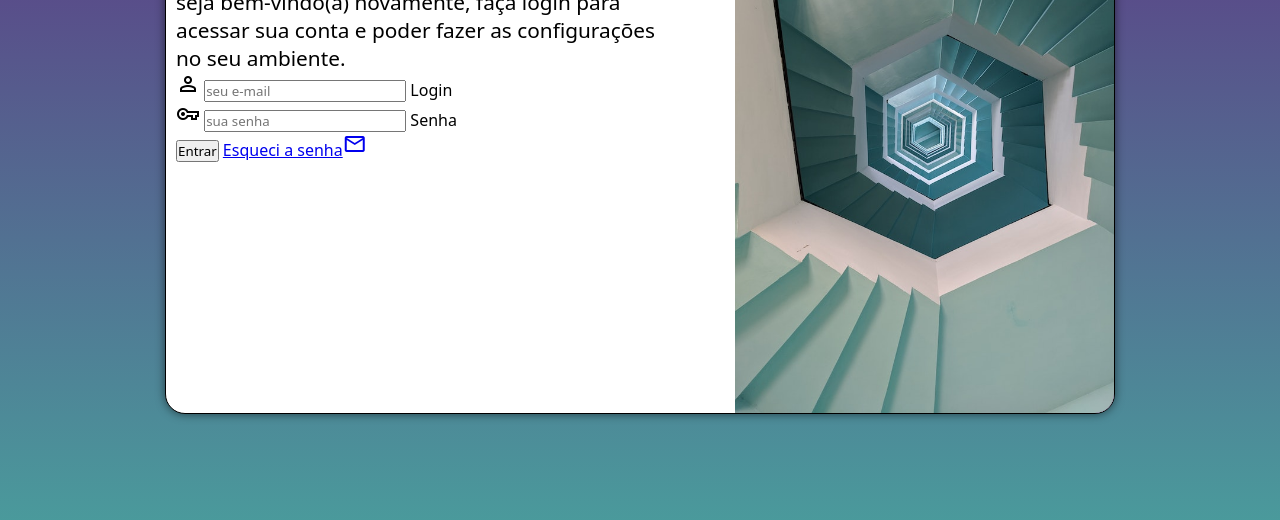
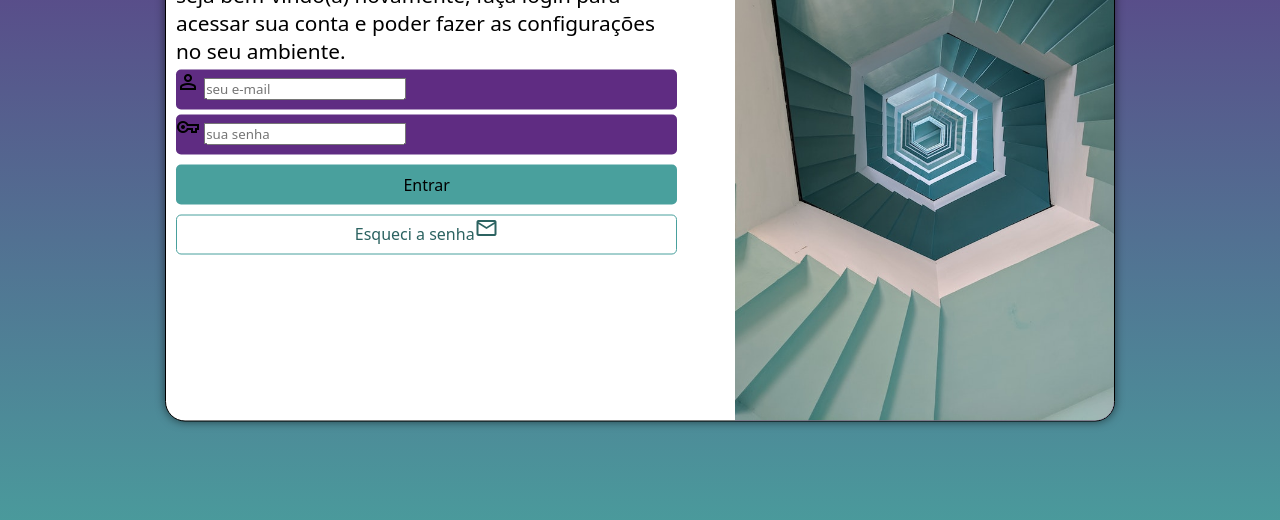
Before and after one commit to torreskauan/projeto-login, a plain HTML site: page index.html in a window 1280 px wide. Shown: the part 236-756 px from the top of the page. Drawn offline with nearby package versions, Linux system fonts and the light colour scheme.

Commit message:
formatação do formulario

```diff
--- a/estilos/style.css
+++ b/estilos/style.css
@@ -37,7 +37,7 @@ section#login{
     border: 1px solid rgb(0, 0, 0);
     border-radius: 20px;
     width: 260px;
-    height: 500px;
+    height: 515px;
     box-shadow:  0px 0px 10px rgba(0, 0, 0, 0.562);
 
     transition: width .3s, height .3s;
@@ -64,3 +64,49 @@ section#login h1{
 section#login p{
     font-size: 0.8em;
 }
+
+form div#campo{
+    background-color: #5f2c82;
+    height: 40px;
+    border-radius: 5px;
+    margin: 5px 0px;
+}
+
+div#campo label{
+    display: none;
+}
+
+form input[type=submit]{
+    margin-top: 10px;
+    display: block;
+    font-size: 1em;
+    height: 40px;
+    width: 100%;
+    background-color:  #49a09d;
+    border: none;
+    border-radius: 5px;
+    cursor: pointer;
+}
+
+form input[type=submit]:hover{
+    background-color: #2c6361;
+}
+
+form a.botao{
+    display: block;
+    text-align: center;
+    text-decoration: none;
+    font-size: 1em;
+    color: #2c6361;
+    background-color: white;
+    border:1px solid #49a09d ;
+    height: 40px;
+    width: 100%;
+    border-radius: 5px;
+    margin-top: 10px;
+
+}
+
+form a.botao:hover{
+    background-color: #6cd3cf;
+}
--- a/index.html
+++ b/index.html
@@ -43,7 +43,7 @@
                     </div>
 
                     <input type="submit" value="Entrar">
-                    <a href="esqueci.html">Esqueci a senha<span class="material-symbols-outlined">mail</span></a>
+                    <a href="esqueci.html" class="botao">Esqueci a senha<span class="material-symbols-outlined">mail</span></a>
                 </form>
 
             </div>
```
